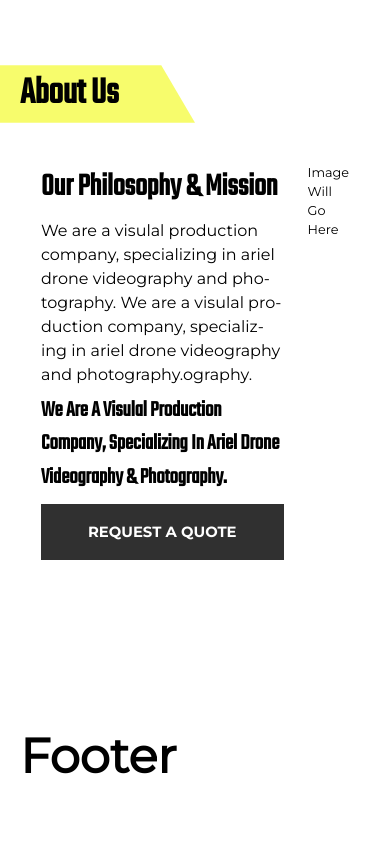
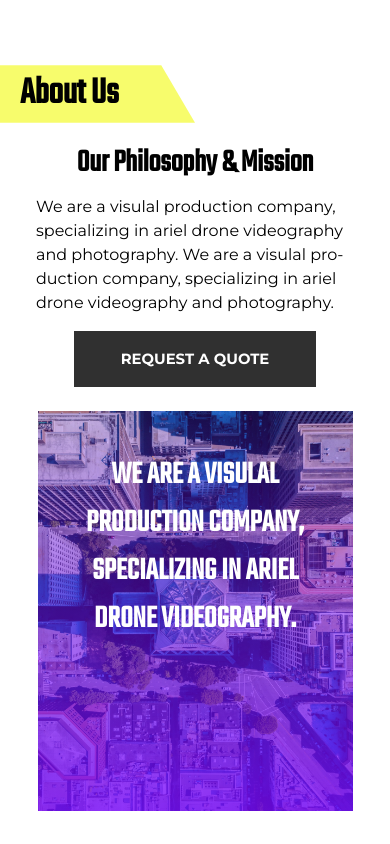
Before and after one commit to ChristianWare/templateOne, a Next.js app: page / in a window 390 px wide. Shown: the part 1320-2164 px from the top of the page. Before the commit the page ends 2112 px from the top, so only its background shows below. Built offline with nearby package versions, Linux system fonts and the light colour scheme.

Commit message:
About Section Complete

```diff
--- a/src/comps/AboutSection.js
+++ b/src/comps/AboutSection.js
@@ -1,5 +1,7 @@
 import styles from "./AboutSection.module.css";
 import Button from "./utils/Button";
+import Image from "next/image";
+import img1 from "../../public/images/bg.jpg";
 
 function AboutSection() {
   return (
@@ -13,17 +15,27 @@ function AboutSection() {
           <p lang='en'>
             We are a visulal production company, specializing in ariel drone
             videography and photography. We are a visulal production company,
-            specializing in ariel drone videography and photography.ography.
+            specializing in ariel drone videography and photography.
           </p>
-          <h4>
-            We are a visulal production company, specializing in ariel drone
-            videography & photography.
-          </h4>
           <div className={styles.btnContainer}>
             <Button text='request a quote' color='tertiary' />
           </div>
         </div>
-        <div className={styles.bottomRight}>Image Will Go Here</div>
+        <div className={styles.bottomRight}>
+          <div className={styles.imgOverlay}></div>
+          <h4>
+            We are a visulal production company, specializing in ariel drone
+            videography.
+          </h4>
+          <div className={styles.imgContainer}>
+            <Image
+              src={img1}
+              layout='fill'
+              objectFit='cover'
+              className={styles.img}
+            />
+          </div>
+        </div>
       </div>
     </section>
   );
--- a/src/comps/AboutSection.module.css
+++ b/src/comps/AboutSection.module.css
@@ -56,14 +56,75 @@
     hyphens: auto;
 }
 
-.bottomLeft h4 {
-    text-transform: capitalize;
-    font-family: "TekoRegular";
-    font-size: 2.8rem;
+.btnContainer {
+    display: flex;
+    margin-top: 1rem;
 }
 
+.bottomRight {
+    position: relative;
+    z-index: 1;
+}
 
+.imgOverlay {
+    z-index: 2;
+    position: absolute;
+    height: 100%;
+    width:100%;
+    background: linear-gradient(to bottom, rgb(123, 8, 255, 0.2), rgb(123, 8, 255, 0.8));
+}
 
-.btnContainer {
-    display: flex;
+.imgContainer {
+    height: 400px;
+    position: relative;
 }
+
+.bottomRight h4 {
+    position: absolute;
+    z-index: 2;
+    padding: 5rem;
+    padding-bottom: 0;
+    font-family: "TekoRegular";
+    text-transform: uppercase;
+    color: var(--accent4);
+    font-size: 3rem;
+}
+
+@media screen and (max-width: 768px) {
+    .bottom {
+        flex-direction: column;
+        align-items: center;
+    }
+
+    .imgContainer {
+        width: calc(100vw - 190px);
+    }
+
+    .bottomRight h4 {
+        font-size: 4rem;
+    }
+}
+
+@media screen and (max-width: 630px) {
+    .bottom {
+        padding: 2rem;
+    }
+
+    .bottomRight h4  {
+        text-align: center;
+    }
+
+    .bottomLeft {
+        align-items: center;
+    }
+
+    .imgContainer {
+        width: calc(100vw - 140px);
+    }
+}
+
+@media screen and (max-width: 568px) {
+    .imgContainer {
+        width: calc(100vw - 75px);
+    }
+}
```
